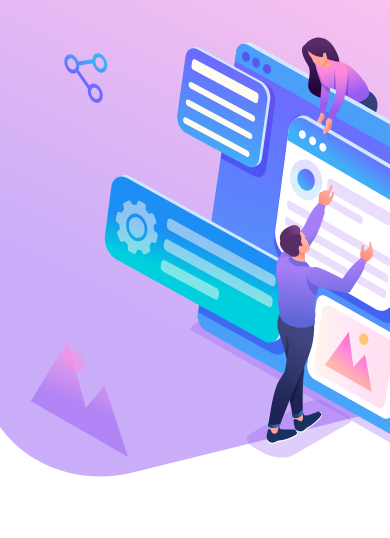
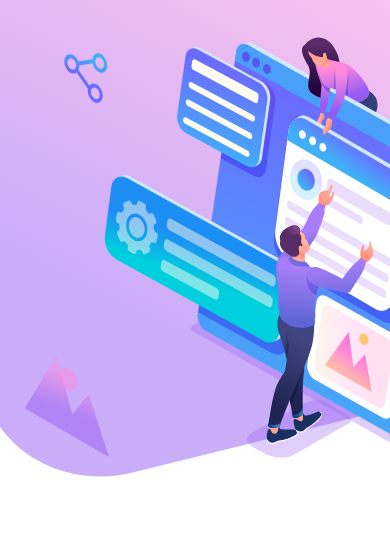
Before and after one commit to MTouthang/web-design, a website: page index.html in a window 390 px wide. Shown: the part 73-611 px from the top of the page. Drawn offline with Linux system fonts and the light colour scheme.

Commit message:
responsiveness update

```diff
--- a/css/index.css
+++ b/css/index.css
@@ -126,10 +126,12 @@ nav {
     .vector-img{
         position: absolute;
         bottom: 10%;
-        left: -1%}
+        left: -3%;
+        width: 85px
+    }
     .vector-dot{
         position: absolute;
-        bottom: 28%;
-        left: 10%;
+        bottom: 24%;
+        left: 8%;
     }
 }
```
